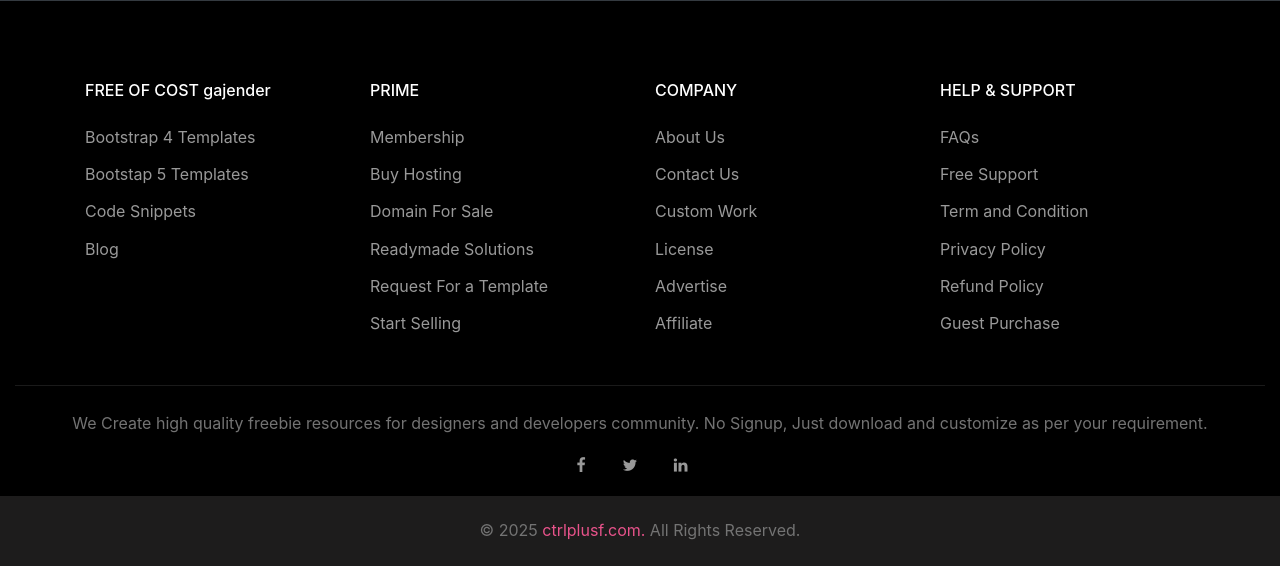
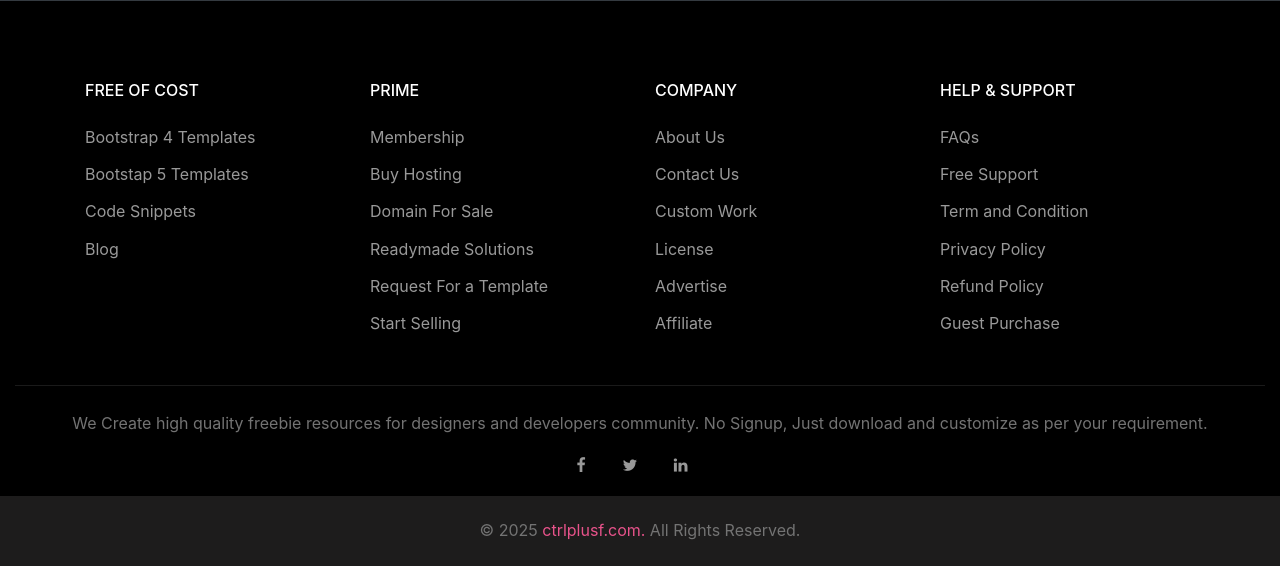
Before and after one commit to gajenderdeveloper/layvio, a Django app: page / in a window 1280 px wide. Shown: the part 4779-5345 px from the top of the page. Run offline with Django 4.2, Linux system fonts and the light colour scheme; some libraries are stand-ins or nearby versions; some web fonts are replaced.

Commit message:
link changes

```diff
--- a/templates/base.html
+++ b/templates/base.html
@@ -24,7 +24,7 @@
     <div class="container">
         <div class="row">
             <div class="col-lg-3">
-                <h2 class="footer-heading mb-4">FREE OF COST gajender</h2>
+                <h2 class="footer-heading mb-4">FREE OF COST</h2>
                 <ul class="list-unstyled">
                     <li><a href="bootstrap-4-templates.html">Bootstrap 4 Templates</a></li>
                     <li><a href="bootstrap-5-templates.html">Bootstap 5 Templates</a></li>
--- a/templates/header_inner.html
+++ b/templates/header_inner.html
@@ -11,7 +11,7 @@
             <div class="col-12 col-md-10 d-none d-xl-block">
                 <nav class="site-navigation position-relative text-right" role="navigation">
                     <ul class="site-menu site-menu-2 js-clone-nav mr-auto d-none d-lg-block">
-                        <li><a href="{% url 'home'%}">Home</a></li>
+                        <li><a href="{% url 'home'%}">Home gajender</a></li>
                         <li class="active"><a href="{% url 'free-templates' %}">Free of Cost</a></li>
                         <li><a href="{% url 'prime-product' %}">Prime</a></li>
                         <li><a href="{% url 'readymade-solutions' %}">Readymade Solutions</a></li>
```
